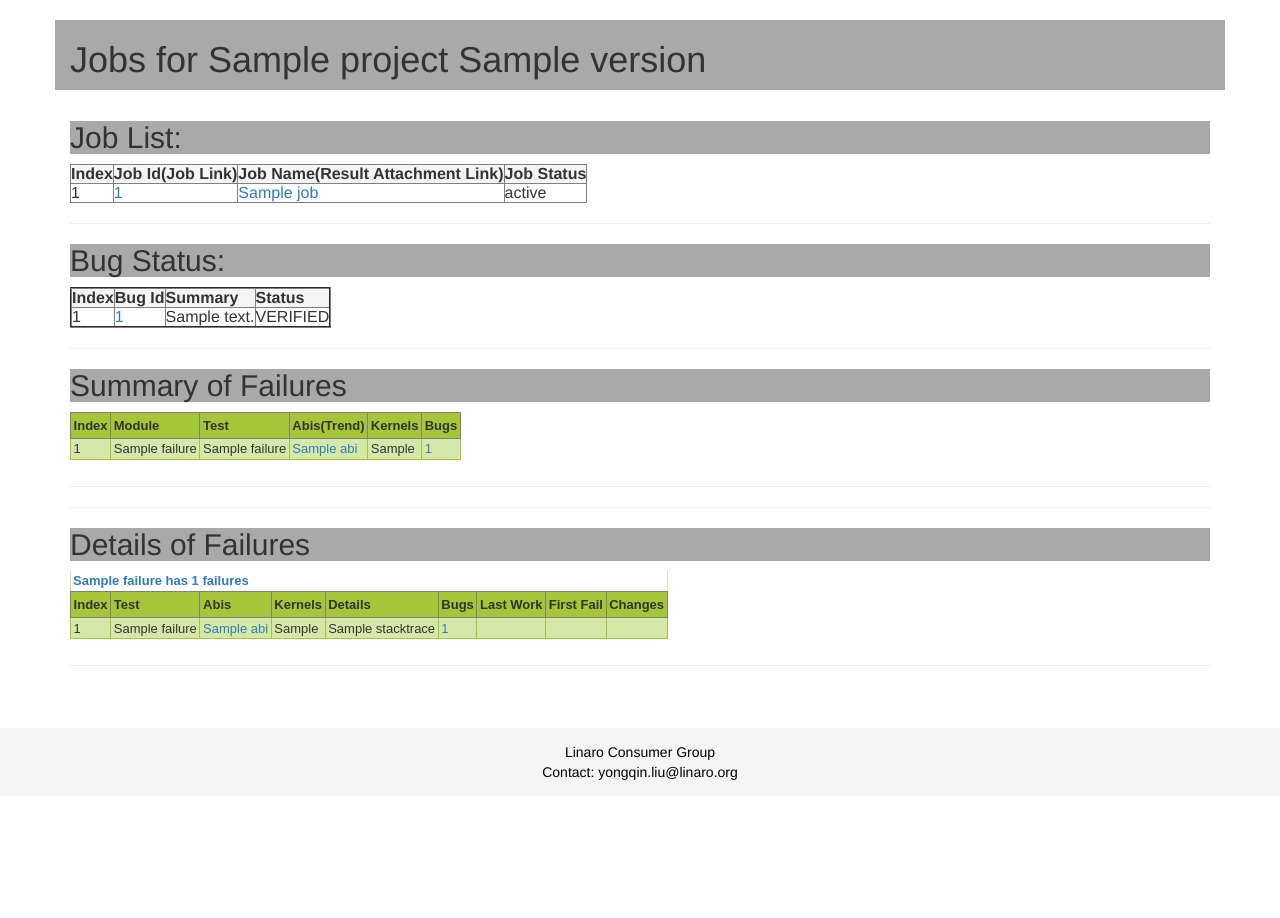
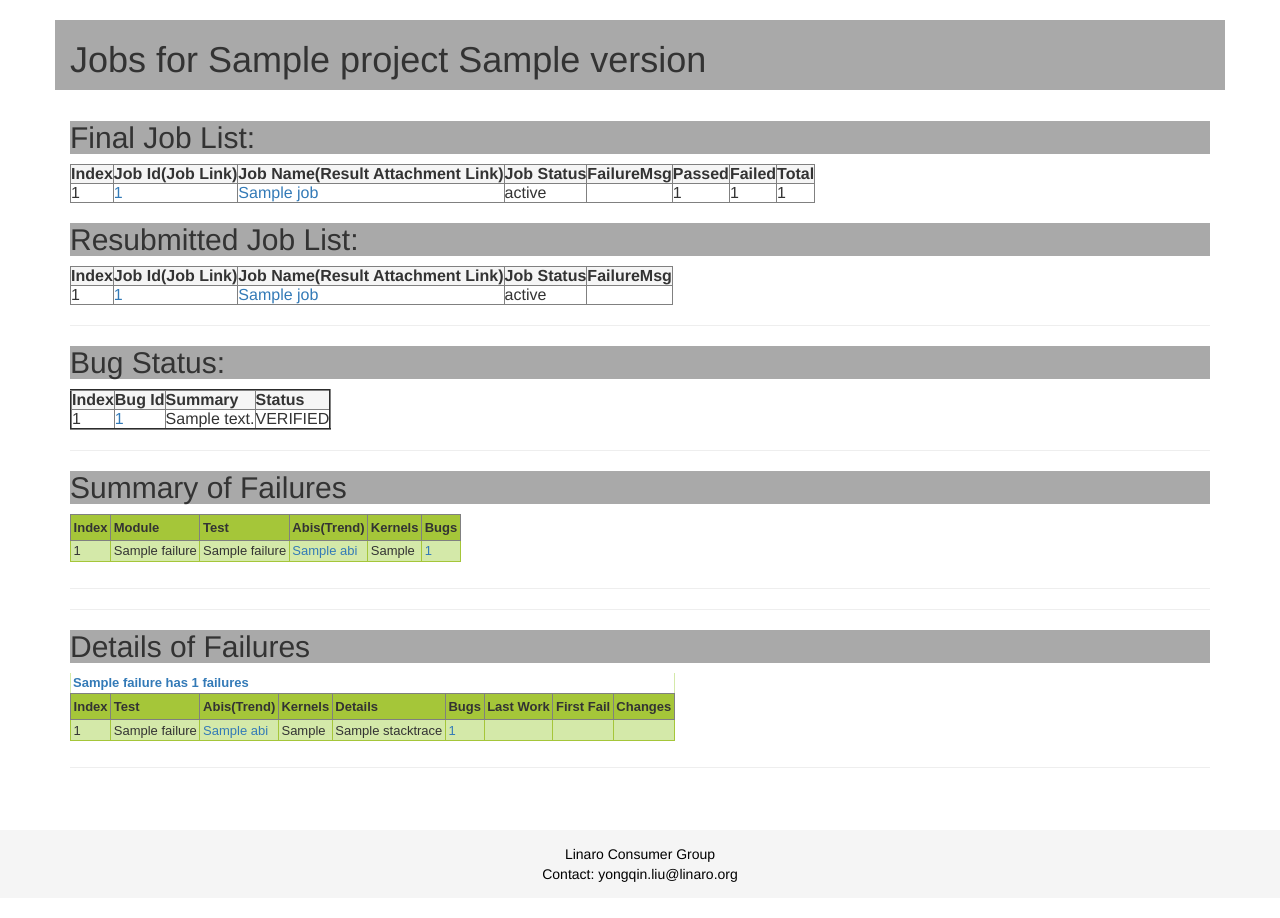
Before and after one commit to tom-gall/android-report, a Django app: template lkft/templates/lkft-jobs.html in a window 1280 px wide. Shown: the part 51-969 px from the top of the page. Before the commit the page ends 831 px from the top, so only its background shows below. Run offline with Django 3.2, Linux system fonts and the light colour scheme; the template is opened without the code that fills it: most values are stand-ins (such as "Sample title", 1, 10 or a date in 2020); parts of the project's set-up code (start-up, migrations or seed data) failed here and were passed over; some libraries are stand-ins or nearby versions.

Commit message:
lkft: show pass/fail/total numbers for job
Signed-off-by: Yongqin Liu <yongqin.liu@linaro.org>

```diff
--- a/lkft/templates/lkft-jobs.html
+++ b/lkft/templates/lkft-jobs.html
@@ -14,24 +14,73 @@
 
 {% block content %}
 <div>
-<h2>Job List:</h2>
+<h2>Final Job List:</h2>
 <table border="1">
 <tr>
     <th> Index</th>
     <th> Job Id(Job Link)</a> </th>
     <th> Job Name(Result Attachment Link) </a></th>
     <th> Job Status </th>
+    <th> FailureMsg </th>
+    <th> Passed </th>
+    <th> Failed </th>
+    <th> Total </th>
 </tr>
-{% for job in jobs %}
+{% for job in final_jobs %}
 <tr>
-	<td> {{ forloop.counter }}</td>
+    <td> {{ forloop.counter }}</td>
     <td> <a href="{{job.external_url}}">{{job.job_id}}</a> </td>
     {% if job.attachment_url %}
-    <td> <a href="{{job.attachment_url}}">{{job.name}} </a></td>
+    <td nowrap> <a href="{{job.attachment_url}}">{{job.name}} </a></td>
     {% else %}
-    <td> {{job.name}}</td>
+    <td nowrap> {{job.name}}</td>
     {% endif %}
     <td>{{job.job_status}} </td>
+    {% if job.failure %}
+    {% with job.failure as job_failure %}
+    <td>{{job_failure.error_msg}} </td>
+    {% endwith %}
+    {% else %}
+    <td> &nbsp;</td>
+    {% endif %}
+    {% if job.numbers %}
+    <td>{{job.numbers.passed_number}}</td>
+    <td>{{job.numbers.failed_number}}</td>
+    <td>{{job.numbers.total_number}}</td>
+    {% else %}
+    <td> - </td>
+    <td> - </td>
+    <td> - </td>
+    {% endif %}
+</tr>
+{% endfor %}
+</table>
+<h2>Resubmitted Job List:</h2>
+<table border="1">
+<tr>
+    <th> Index</th>
+    <th> Job Id(Job Link)</a> </th>
+    <th> Job Name(Result Attachment Link) </a></th>
+    <th> Job Status </th>
+    <th> FailureMsg </th>
+</tr>
+{% for job in failed_jobs %}
+<tr>
+    <td> {{ forloop.counter }}</td>
+    <td> <a href="{{job.external_url}}">{{job.job_id}}</a> </td>
+    {% if job.attachment_url %}
+    <td nowrap> <a href="{{job.attachment_url}}">{{job.name}} </a></td>
+    {% else %}
+    <td nowrap> {{job.name}}</td>
+    {% endif %}
+    <td>{{job.job_status}} </td>
+    {% if job.failure %}
+    {% with job.failure as job_failure %}
+    <td>{{job_failure.error_msg}} </td>
+    {% endwith %}
+    {% else %}
+    <td> &nbsp;</td>
+    {% endif %}
 </tr>
 {% endfor %}
 </table>
@@ -141,7 +190,7 @@ Excellent build, no open bugs on it at the moment.
 <tr>
     <th>Index</th>
     <th>Test</th>
-    <th>Abis</th>
+    <th>Abis(Trend)</th>
     <th>Kernels</th>
     <th>Details</th>
     <th>Bugs</th>
```
Also changed, not shown: lkft/views.py (+40 -4 lines).
